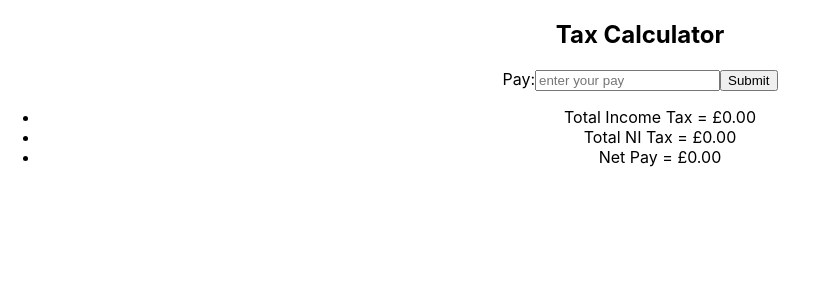
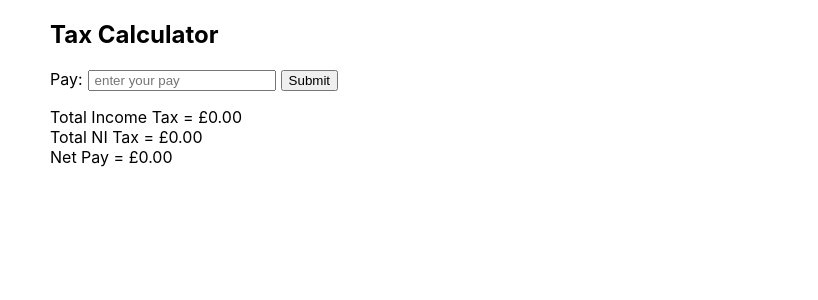
Before and after one commit to chima2g/tax_calculator, a React (Create React App) app: page / in a window 1280 px wide. Shown: the top 300 px of the page, without its empty margins (0-818 px from the left). Built offline with nearby package versions, Linux system fonts and the light colour scheme.

Commit message:
add basic styling

```diff
--- a/src/App.css
+++ b/src/App.css
@@ -1,38 +1,18 @@
-.App {
-  text-align: center;
+ul {
+  list-style-type: none;
+  margin-left: 0;
+  padding-left: 0;
 }
 
-.App-logo {
-  height: 40vmin;
-  pointer-events: none;
+main {
+  padding-left: 50px;
 }
 
-@media (prefers-reduced-motion: no-preference) {
-  .App-logo {
-    animation: App-logo-spin infinite 20s linear;
-  }
+input {
+  padding-left: 5px;
+  margin-left: 5px;
 }
 
-.App-header {
-  background-color: #282c34;
-  min-height: 100vh;
-  display: flex;
-  flex-direction: column;
-  align-items: center;
-  justify-content: center;
-  font-size: calc(10px + 2vmin);
-  color: white;
+button {
+  margin-left: 5px;
 }
-
-.App-link {
-  color: #61dafb;
-}
-
-@keyframes App-logo-spin {
-  from {
-    transform: rotate(0deg);
-  }
-  to {
-    transform: rotate(360deg);
-  }
-}
```
